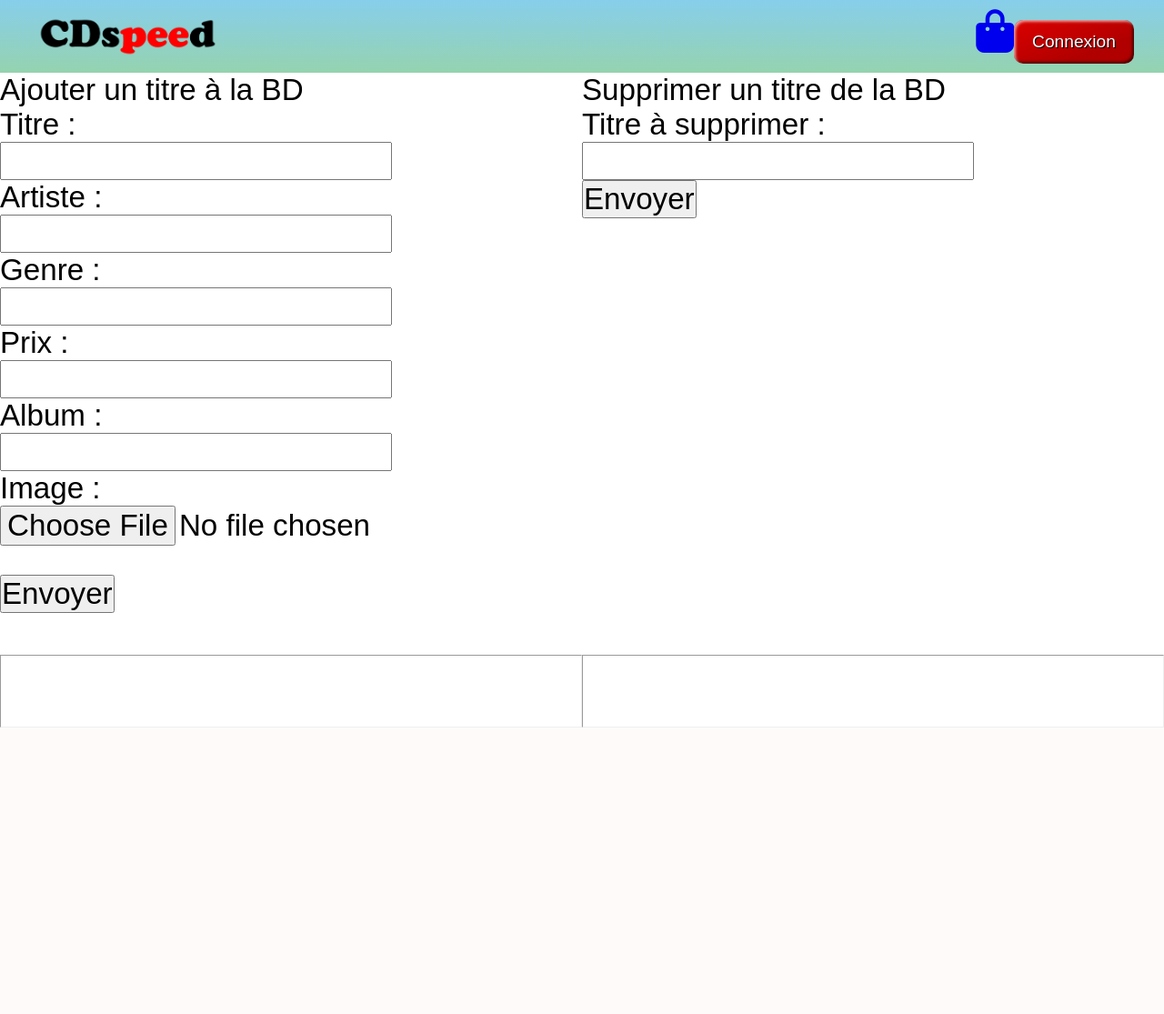
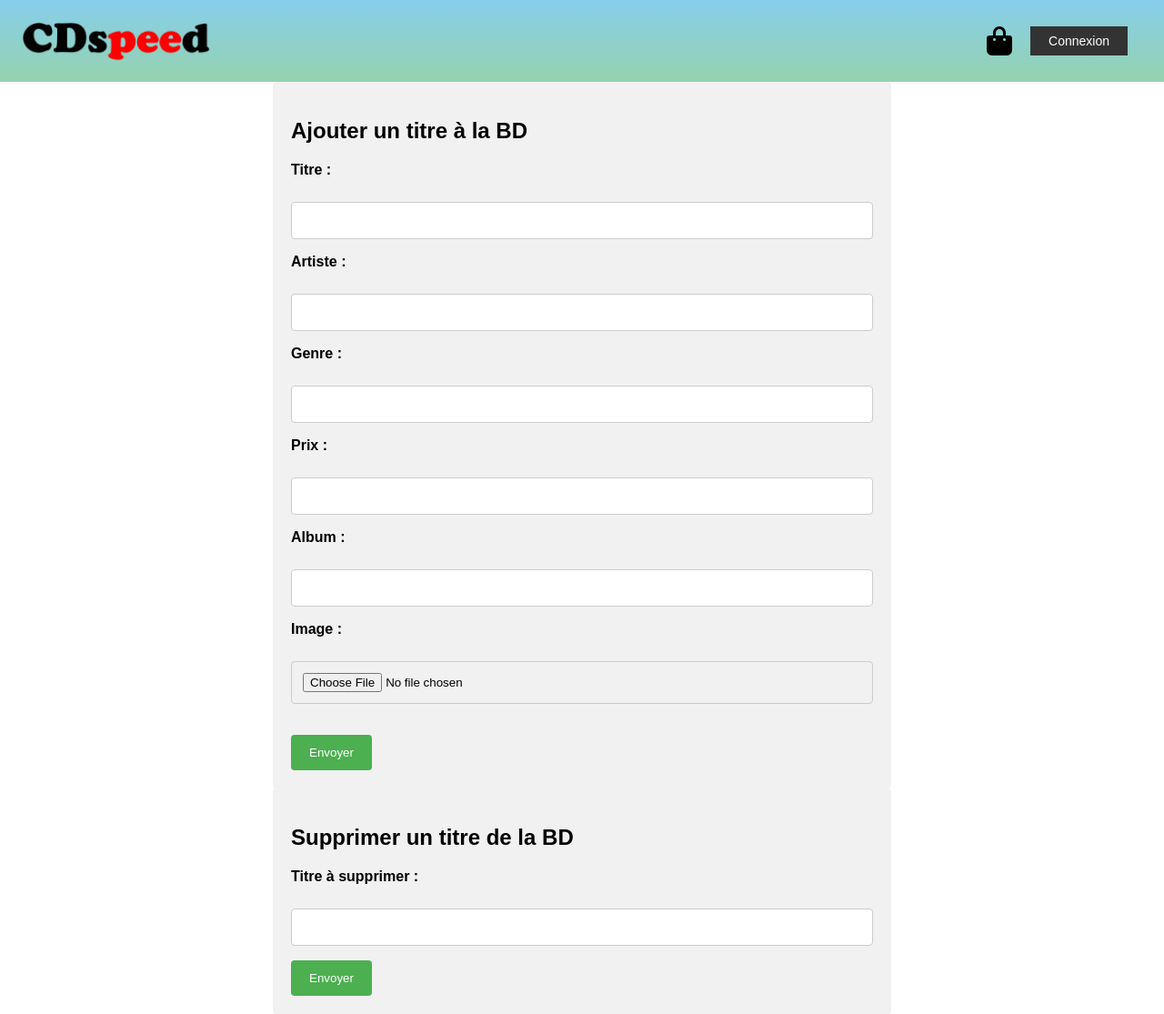
Before and after one commit to Kouromo/venteDeCD, a PHP site: page /backoffice.php in a window 1280 px wide. Shown: the whole page at 91% size. Before the commit the page ends 800 px from the top, so only its background shows below. Run offline with PHP 8.4, Linux system fonts and the light colour scheme; some libraries are stand-ins or nearby versions.

Commit message:
modification du CSS et du php du backoffice

```diff
--- a/sources/backoffice.css
+++ b/sources/backoffice.css
@@ -1,97 +1,82 @@
-* {
+body {
+    font-family: sans-serif;
     margin: 0;
     padding: 0;
-    font: 1.2em "Fira Sans", sans-serif;
-}
-
-body {
-    display: grid;
-    grid-template-columns: 1fr 1fr;
-    grid-template-rows: 10% 80% 10%;
 }
 
 header {
-    grid-row: 1;
-    grid-column: 1 / 3;
-    display: grid;
-    grid-template-columns: 1fr 1fr;
+    display: flex;
+    align-items: center;
     background: linear-gradient(skyblue, rgb(149, 211, 175));
-    height: 10vh;
-    align-items: center;
-    background-size: cover;
-}
+    color: #fff;
+    padding: 20px;
+    /* Ajout de la propriété justify-content pour aligner les éléments du header */
+    justify-content: space-between;
+  }
 
 .logo {
-    width: 200px;
-    margin: auto 1em auto 1em;
+    height: 50px;
+    margin-right: auto;
 }
 
 .bag-log {
-    text-align: right;
-    margin: auto 1em auto 1em;
+    display: flex;
+    align-items: center;
 }
 
-.styled {
-    border: 0;
-    line-height: 2.5;
-    padding: 0 20px;
-    font-size: 1rem;
-    text-align: center;
-    color: #fff;
-    text-shadow: 1px 1px 1px #000;
-    border-radius: 10px;
-    background-color: rgba(220, 0, 0, 1);
-    background-image: linear-gradient(to top left, rgba(0, 0, 0, 0.2), rgba(0, 0, 0, 0.2) 30%, rgba(0, 0, 0, 0));
-    box-shadow: inset 2px 2px 3px rgba(255, 255, 255, 0.6), inset -2px -2px 3px rgba(0, 0, 0, 0.6);
+.bag-log a {
+    color: #000;
+    margin-right: 20px;
+    font-size: 2em;
 }
 
-.styled:hover {
-    background-color: rgba(255, 0, 0, 1);
+.favorite.styled {
+    background-color: #333;
+    border: none;
+    color: #fff;
+    font-size: 14px;
+    padding: 8px 20px;
+    cursor: pointer;
 }
 
-.styled:active {
-    box-shadow: inset -2px -2px 3px rgba(255, 255, 255, 0.6), inset 2px 2px 3px rgba(0, 0, 0, 0.6);
+.favorite.styled:hover {
+    background-color: #444;
 }
 
-#ajout
-{
-    grid-row: 2;
-    grid-column: 1;
-}
-
-#suppr
-{
-    grid-row: 2;
-    grid-column: 2;
-}
-
-/*
-main {
-    padding-top: 75px;
-    grid-row: 2;
-    grid-column: 1;
-    display: grid;
-    grid-template-columns: 1fr 1fr 1fr 1fr 1fr 1fr;
-    grid-template-rows: 1fr 1fr 1fr 1fr 1fr 1fr 1fr 1fr;
-    height: 10vh;
-    align-items: center;
-    align-self: center;
-    text-align: center;
-    background-size: cover;
-}
-*/
-
-/*
-body {
-    font-family: Arial, sans-serif;
-    color: #333;
-    background-color: #fff;
+  form {
+    width: 50%;
+    margin: 0 auto;
+    text-align: left;
+    padding: 20px;
+    background-color: #f1f1f1;
+    border-radius: 4px;
   }
 
-  form {
-    width: 400px;
+  label {
+    display: block;
+    margin-bottom: 8px;
+    font-weight: bold;
+  }
+
+  input[type="text"],
+  input[type="file"] {
+    width: 100%;
+    padding: 12px;
     border: 1px solid #ccc;
-    border-radius: 5px;
-    box-shadow: 0 2px 2px rgba(0, 0, 0, 0.1);
-    text-align: center;
-  }*/
+    border-radius: 4px;
+    box-sizing: border-box;
+    margin-bottom: 16px;
+  }
+
+  input[type="submit"] {
+    background-color: #4CAF50;
+    color: white;
+    padding: 12px 20px;
+    border: none;
+    border-radius: 4px;
+    cursor: pointer;
+  }
+
+  input[type="submit"]:hover {
+    background-color: #45a049;
+  }
--- a/sources/backoffice.php
+++ b/sources/backoffice.php
@@ -24,7 +24,6 @@
         echo '</a>';
         echo "</header>";
 
-        echo "<hr>";
 
         echo "<form id='ajout' method='post' action='ajouterCD.php' enctype='multipart/form-data'>";
         echo "<h2>Ajouter un titre à la BD</h2>";
@@ -42,7 +41,6 @@
         echo "<input type='file' name='image' id='image'><br><br>";
         echo "<input type='submit' value='Envoyer'>";
         echo "</form>";
-        echo "<hr>";
 
         foreach ($_FILES as $_FILES) {
             move_uploaded_file($_FILES , getcwd()/img/name);
```
